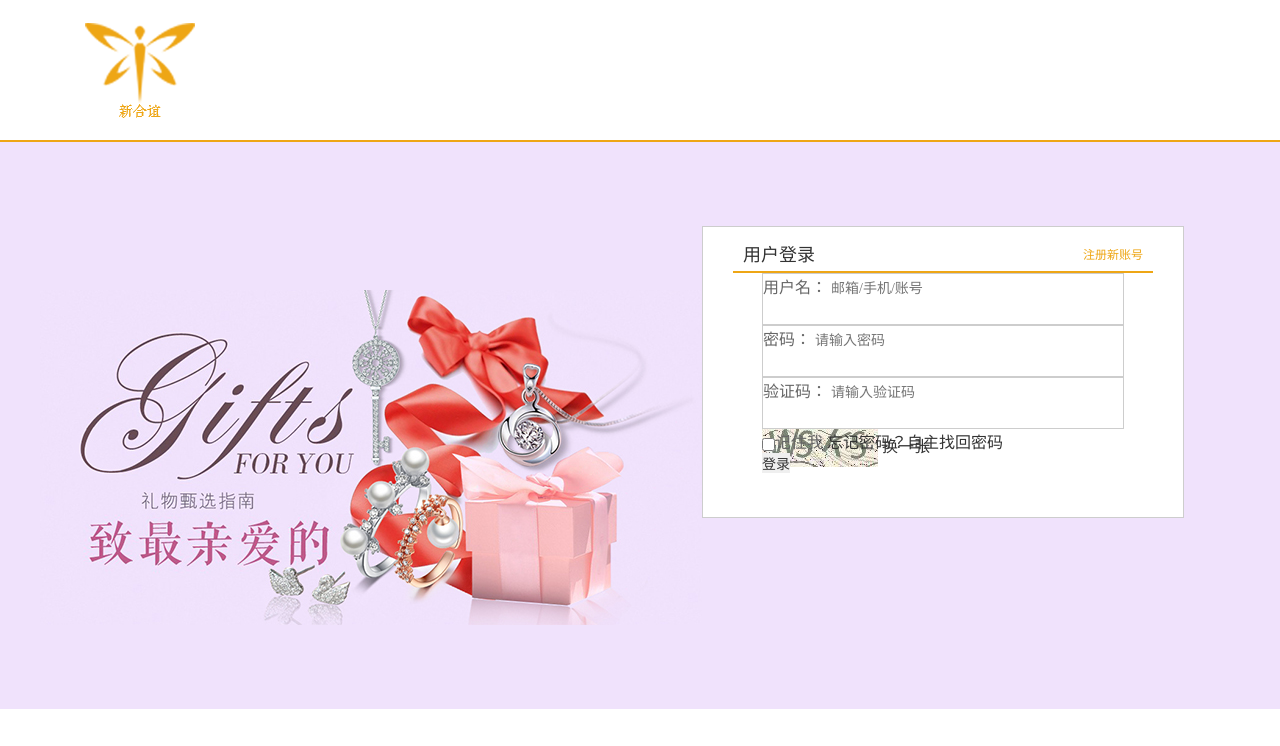
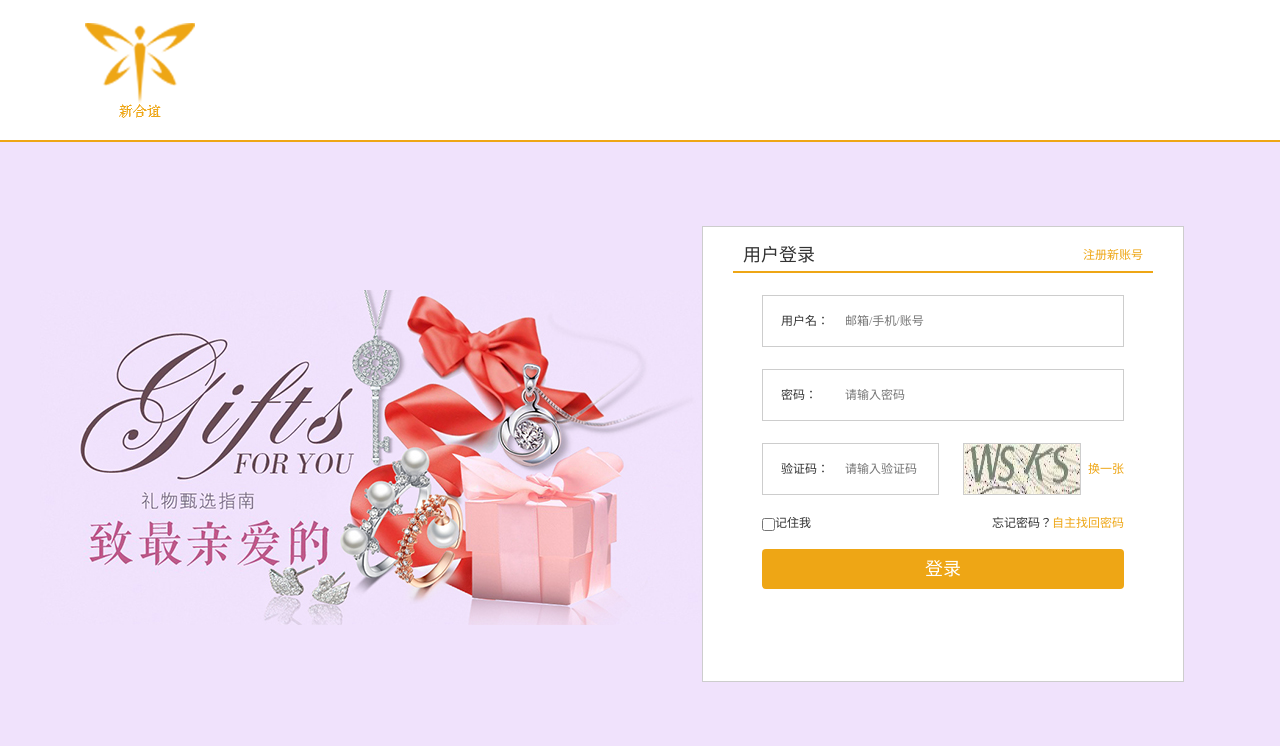
Before and after one commit to LJ-jiajun/website, a plain HTML site: page newhyMall/login.html in a window 1280 px wide. Shown: the top 746 px of the page. Drawn offline with Linux system fonts and the light colour scheme.

Commit message:
login.css

```diff
--- a/newhyMall/css/login.css
+++ b/newhyMall/css/login.css
@@ -18,7 +18,7 @@
 .wrapper .container{
 	width: 420px;
 	height: auto;
-	padding: 12px 30px;
+	padding: 12px 30px 90px;
 	background: #fff;
 	border: 1px solid #cdcdcd;
 	overflow: hidden;
@@ -51,9 +51,74 @@
 .loginForm .l-form-item{
 	width: 100%;
 	height: 52px;
+	margin-top: 22px;
+	margin-bottom: 2px;
+	font-size: 12px;
 }
 .loginForm .l-form-item p{
-	width: 360px;
+	float: left;
 	height: 50px;
+	line-height: 50px;
 	border: 1px solid #cdcdcd;
 }
+.loginForm .l-form-item p span{
+	float: left;
+	width: 64px;
+	margin-left: 18px;
+	line-height: 50px;
+	color: #333;
+}
+.loginForm .l-form-item p input{
+	float: left;
+	width: 270px;
+	margin-right: 8px;
+	font-size: 12px;
+	line-height: 50px;
+}
+.loginForm .l-form-item #code{
+	width: 85px;
+}
+.loginForm .l-form-item #codeImg{
+	float: left;
+	width: 116px;
+	height: 50px;
+	margin-left: 24px;
+	border: 1px solid #cdcdcd;
+}
+.loginForm .l-form-item #codeImg img{
+	width: 100%;
+	height: 100%;
+}
+.loginForm .l-form-item a{
+	float: right;
+	margin-top: 18px;
+	line-height: 16px;
+	color: #eea615;
+}
+.loginForm .l-form-item:last-of-type{
+	height: 40px;
+}
+.loginForm .l-form-item:last-of-type input{
+	width: 100%;
+	height: 100%;
+	font-size: 18px;
+	line-height: 40px;
+	color: #fff;
+	text-align: center;
+	background: #eea615;
+	border-radius: 4px;
+	behavior: url(../ie-css3.htc);
+}
+.loginForm .l-form-other-item{
+	height: 14px;
+	margin-top: 18px;
+	margin-bottom: 2px;
+	font-size: 12px;
+	color: #333;
+}
+.loginForm .l-form-other-item a{
+	float: right;
+}
+.loginForm .l-form-other-item a i{
+	color: #eea615;
+}
```
